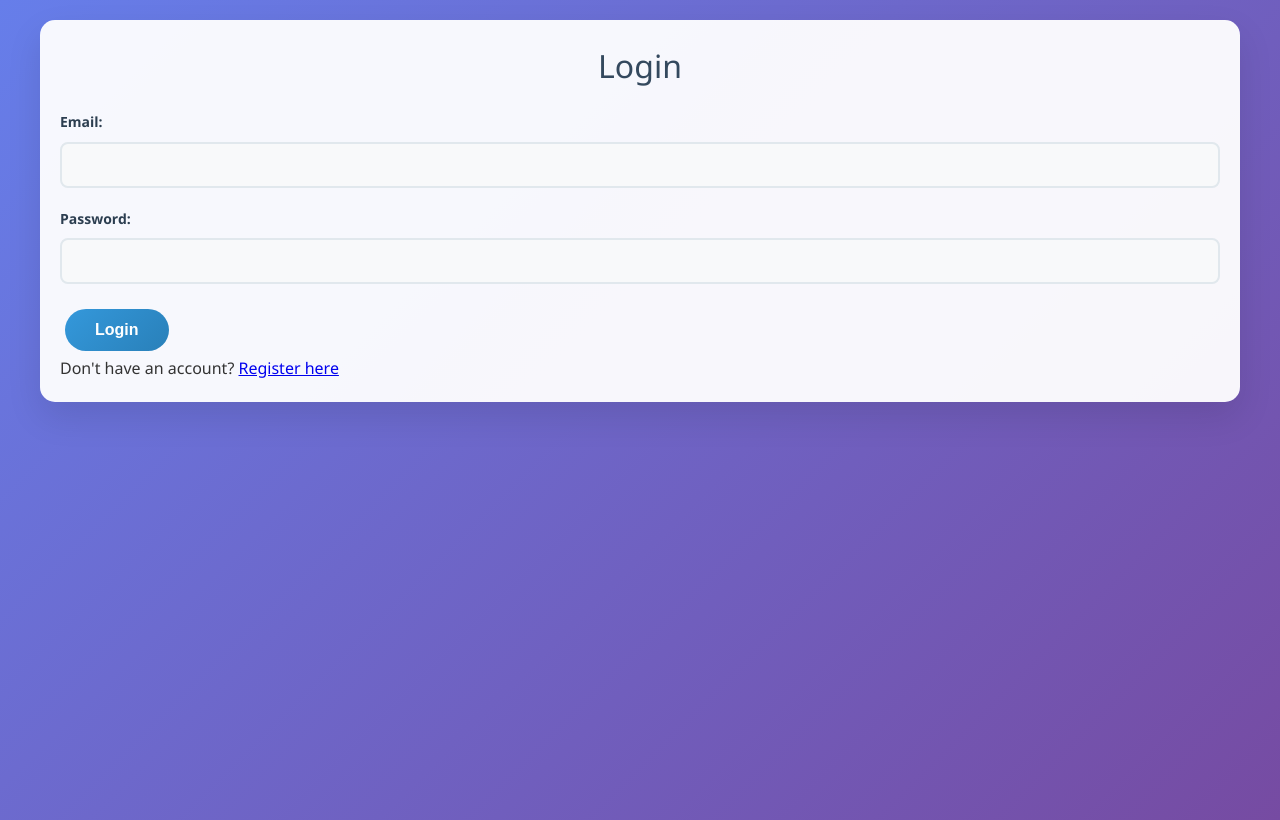
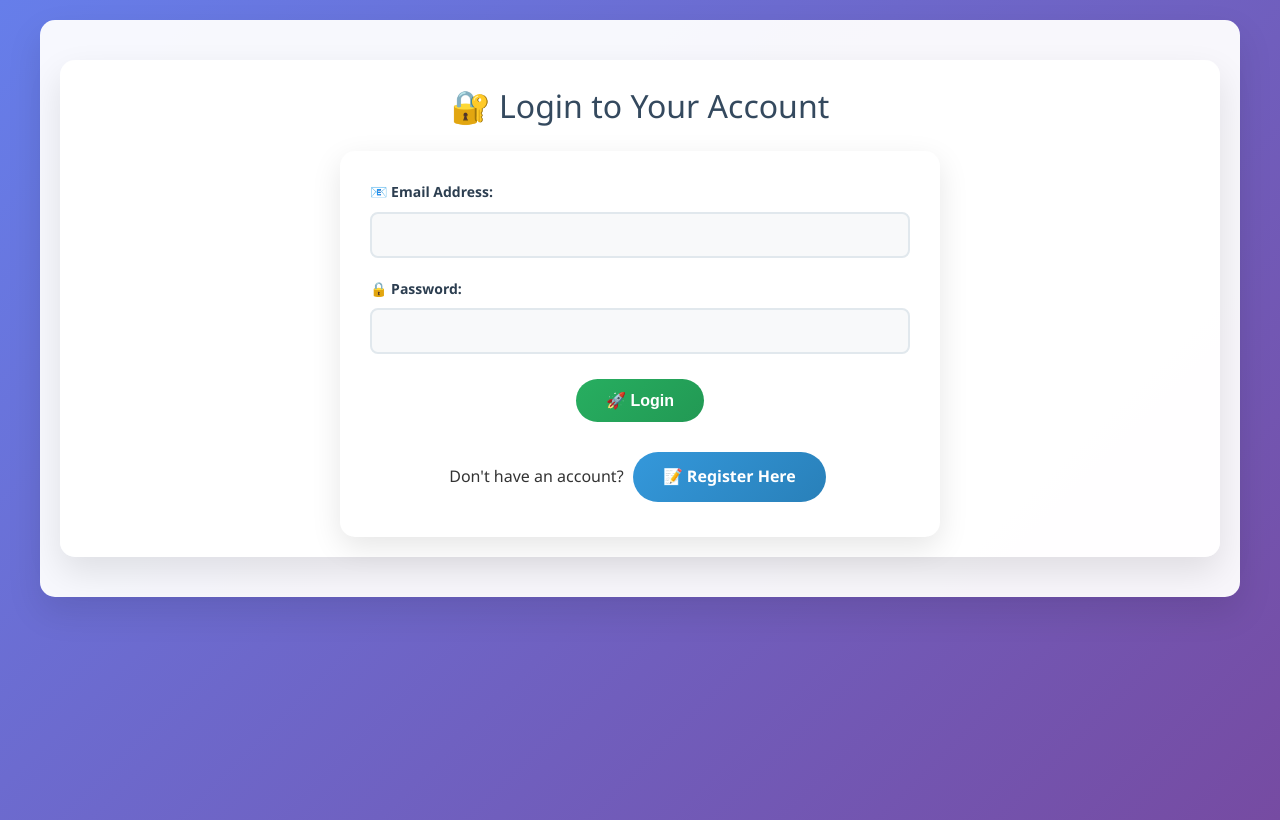
Before and after one commit to godsgiftsoftware/PRODIGY_FS_01, a Flask app: page /login in a window 1280 px wide. Run offline with Flask 3, Linux system fonts and the light colour scheme.

Commit message:
Enhance login template with improved layout and user experience; add icons and center alignment for better aesthetics.

```diff
--- a/templates/login.html
+++ b/templates/login.html
@@ -1,17 +1,27 @@
 {% extends "base.html" %}
 {% block title %}Login{% endblock %}
 {% block content %}
-        <h2>Login</h2>
+<div class="container">
+    <h2>🔐 Login to Your Account</h2>
+
+    <div class="form-container">
         <form method="POST" action="/login">
             <div class="form-group">
-                <label for="email">Email:</label>
+                <label for="email">📧 Email Address:</label>
                 <input type="email" id="email" name="email" required>
             </div>
             <div class="form-group">
-                <label for="password">Password:</label>
+                <label for="password">🔒 Password:</label>
                 <input type="password" id="password" name="password" required>
             </div>
-            <button type="submit">Login</button>
+            <div style="text-align: center;">
+                <button type="submit" class="btn btn-success">🚀 Login</button>
+            </div>
         </form>
-        <p>Don't have an account? <a href="/register">Register here</a></p>
+
+        <div style="text-align: center; margin-top: 20px;">
+            <p>Don't have an account? <a href="/register" class="btn">📝 Register Here</a></p>
+        </div>
+    </div>
+</div>
 {% endblock %}
```
